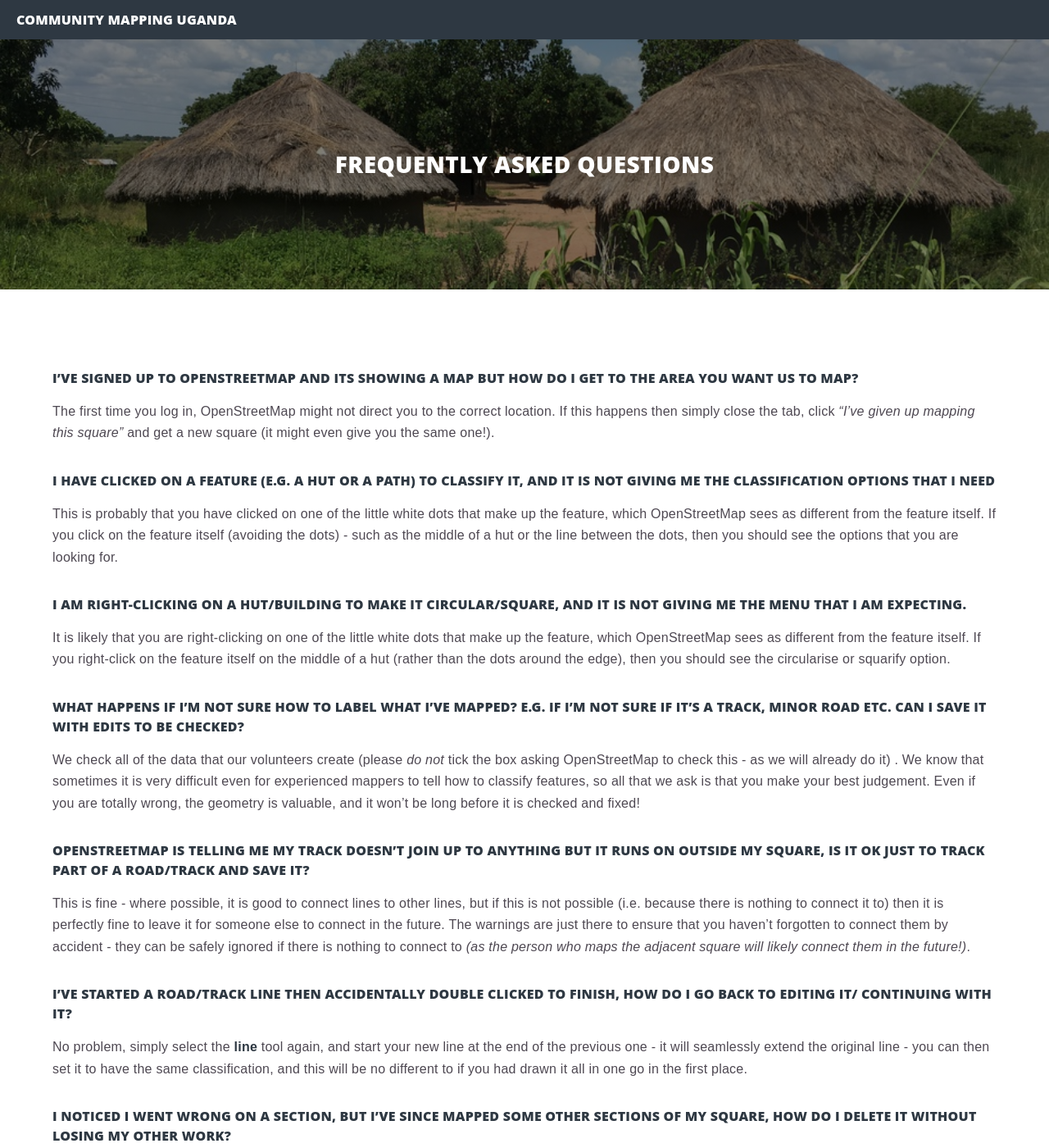
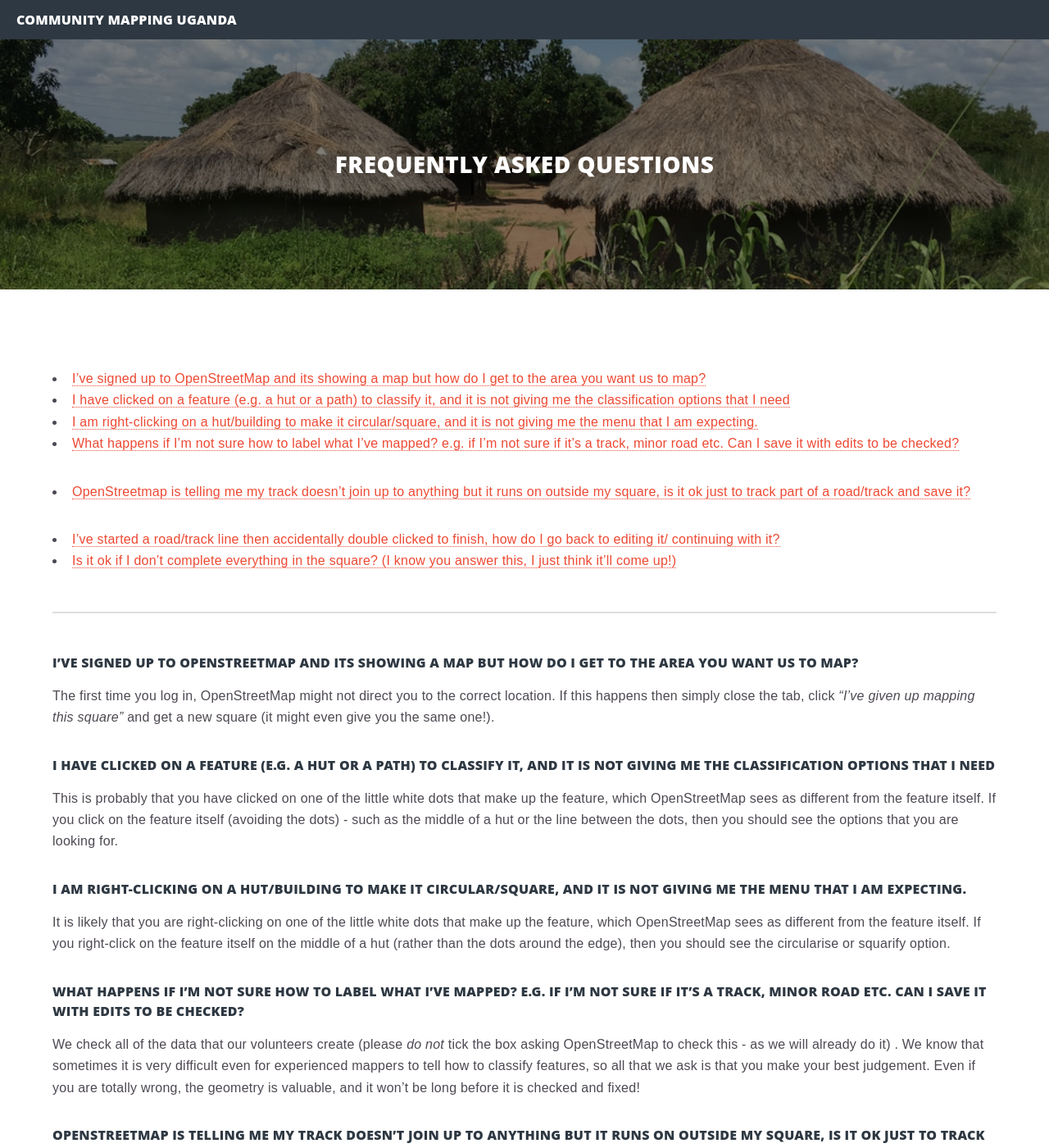
Before and after one commit to jonnyhuck/huckathon.org, a Jekyll site: the page built from Frequently-Asked-Questions.md, in a window 1280 px wide and 1400 px high. Shown: the whole window at 82% size. Built offline with Jekyll 4.4.1, drawn with Linux system fonts in a browser that asks for light colours.

Commit message:
Added internal FAQ links

```diff
--- a/Frequently-Asked-Questions.md
+++ b/Frequently-Asked-Questions.md
@@ -3,6 +3,24 @@ layout: page
 title: Frequently Asked Questions
 title2: FAQs
 ---
+
+
+
+* [I’ve signed up to OpenStreetMap and its showing a map but how do I get to the area you want us to map? ](#ive-signed-up-to-openstreetmap-and-its-showing-a-map-but-how-do-i-get-to-the-area-you-want-us-to-map)
+* [I have clicked on a feature (e.g. a hut or a path) to classify it, and it is not giving me the classification options that I need](#i-have-clicked-on-a-feature-eg-a-hut-or-a-path-to-classify-it-and-it-is-not-giving-me-the-classification-options-that-i-need)
+* [I am right-clicking on a hut/building to make it circular/square, and it is not giving me the menu that I am expecting.](#i-am-right-clicking-on-a-hutbuilding-to-make-it-circularsquare-and-it-is-not-giving-me-the-menu-that-i-am-expecting)
+* [What happens if I’m not sure how to label what I’ve mapped? e.g. if I’m not sure if it’s a track, minor road etc. Can I save it with edits to be checked?](#what-happens-if-im-not-sure-how-to-label-what-ive-mapped-eg-if-im-not-sure-if-its-a-track-minor-road-etc-can-i-save-it-with-edits-to-be-checked)
+
+* [OpenStreetmap is telling me my track doesn’t join up to anything but it runs on outside my square, is it ok just to track part of a road/track and save it? ](#openstreetmap-is-telling-me-my-track-doesnt-join-up-to-anything-but-it-runs-on-outside-my-square-is-it-ok-just-to-track-part-of-a-roadtrack-and-save-it)
+
+* [I’ve started a road/track line then accidentally double clicked to finish, how do I go back to editing it/ continuing with it? ](#ive-started-a-roadtrack-line-then-accidentally-double-clicked-to-finish-how-do-i-go-back-to-editing-it-continuing-with-it)
+* [Is it ok if I don’t complete everything in the square? (I know you answer this, I just think it’ll come up!)](#i-noticed-i-went-wrong-on-a-section-but-ive-since-mapped-some-other-sections-of-my-square-how-do-i-delete-it-without-losing-my-other-work)
+
+
+
+---
+
+
 
 #### I’ve signed up to OpenStreetMap and its showing a map but how do I get to the area you want us to map?
 
@@ -16,7 +34,7 @@ This is probably that you have clicked on one of the little white dots that make
 
 It is likely that you are right-clicking on one of the little white dots that make up the feature, which OpenStreetMap sees as different from the feature itself. If you right-click on the feature itself on the middle of a hut (rather than the dots around the edge), then you should see the circularise or squarify option.
 
-#### What happens if I’m not sure how to label what I’ve mapped? E.g. if I’m not sure if it’s a track, minor road etc. Can I save it with edits to be checked?
+#### What happens if I’m not sure how to label what I’ve mapped? e.g. if I’m not sure if it’s a track, minor road etc. Can I save it with edits to be checked?
 
 We check all of the data that our volunteers create (please *do not* tick the box asking OpenStreetMap to check this - as we will already do it) . We know that sometimes it is very difficult even for experienced mappers to tell how to classify features, so all that we ask is that you make your best judgement. Even if you are totally wrong, the geometry is valuable, and it won't be long before it is checked and fixed!
 
```
